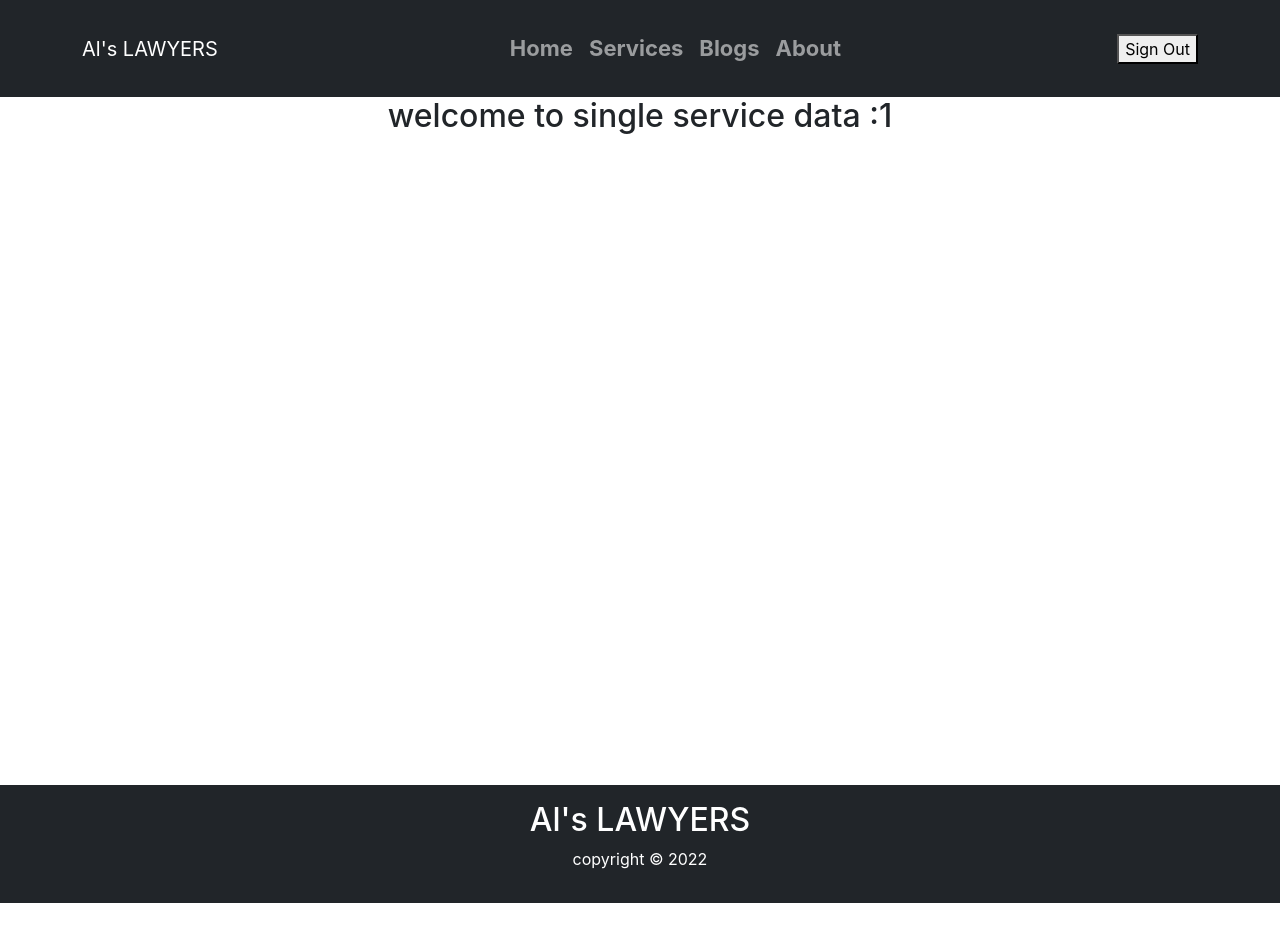
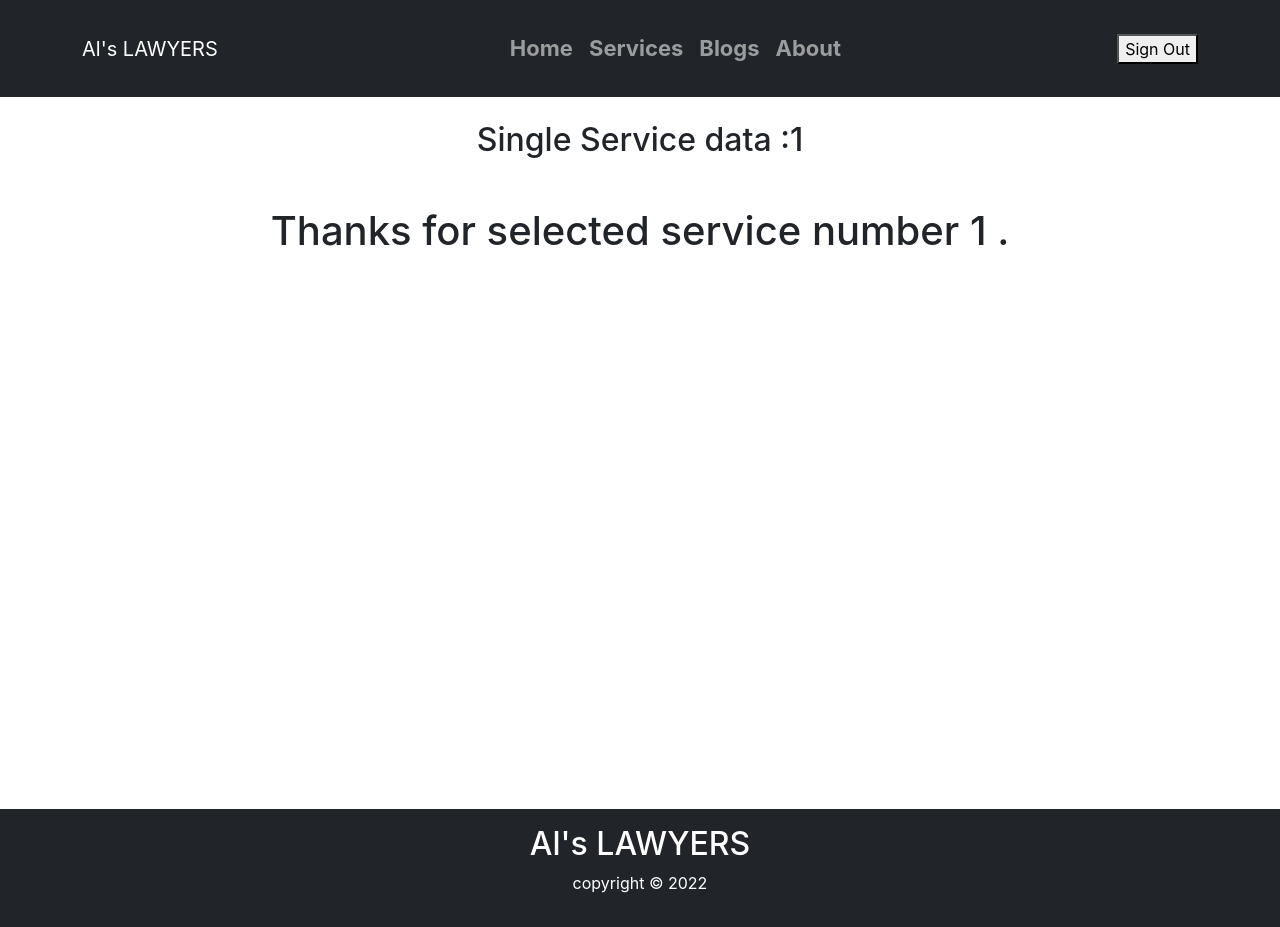
Before and after one commit to mdAlnahian/independent-service-provider, a React (Create React App) app: page /service/1 in a window 1280 px wide. Before the commit the page ends 903 px from the top, so only its background shows below. Built offline with nearby package versions, Linux system fonts and the light colour scheme; no server answers; sample sign-in values are in the browser's storage; the HTML template or start-up script is replaced by a standard one.

Commit message:
service section doone eith dynamic route

```diff
--- a/src/Pages/Home/ServiceSingleData/ServiceSingleData.js
+++ b/src/Pages/Home/ServiceSingleData/ServiceSingleData.js
@@ -65,21 +65,20 @@ const ServiceSingleData = () => {
             .then((data) => setSingleServices(data));
         }, []);
 
-        const shit = singleServices.find(
-          (singleService) => singleService.id === serviceId
-        );
+
+  const shit = singleServices.find(
+    (singleService) => singleService.id === serviceId
+  )
 
 
   return (
-    <div className='about'>
-      <h2 className="text-center">
-        welcome to single service data :{serviceId}
+    <div className="about">
+      <h2 className="w-75 mx-auto text-center mt-4">
+        Single Service data :{serviceId}
       </h2>
-      {/* {
-         singleServices.find((singleService) => (singleService.id === serviceId)
-        )
-
-      } */}
+      <h1 className="w-75 mx-auto text-center mt-5">
+        Thanks for selected service number {serviceId} .
+      </h1>
     </div>
   );
 };
```
